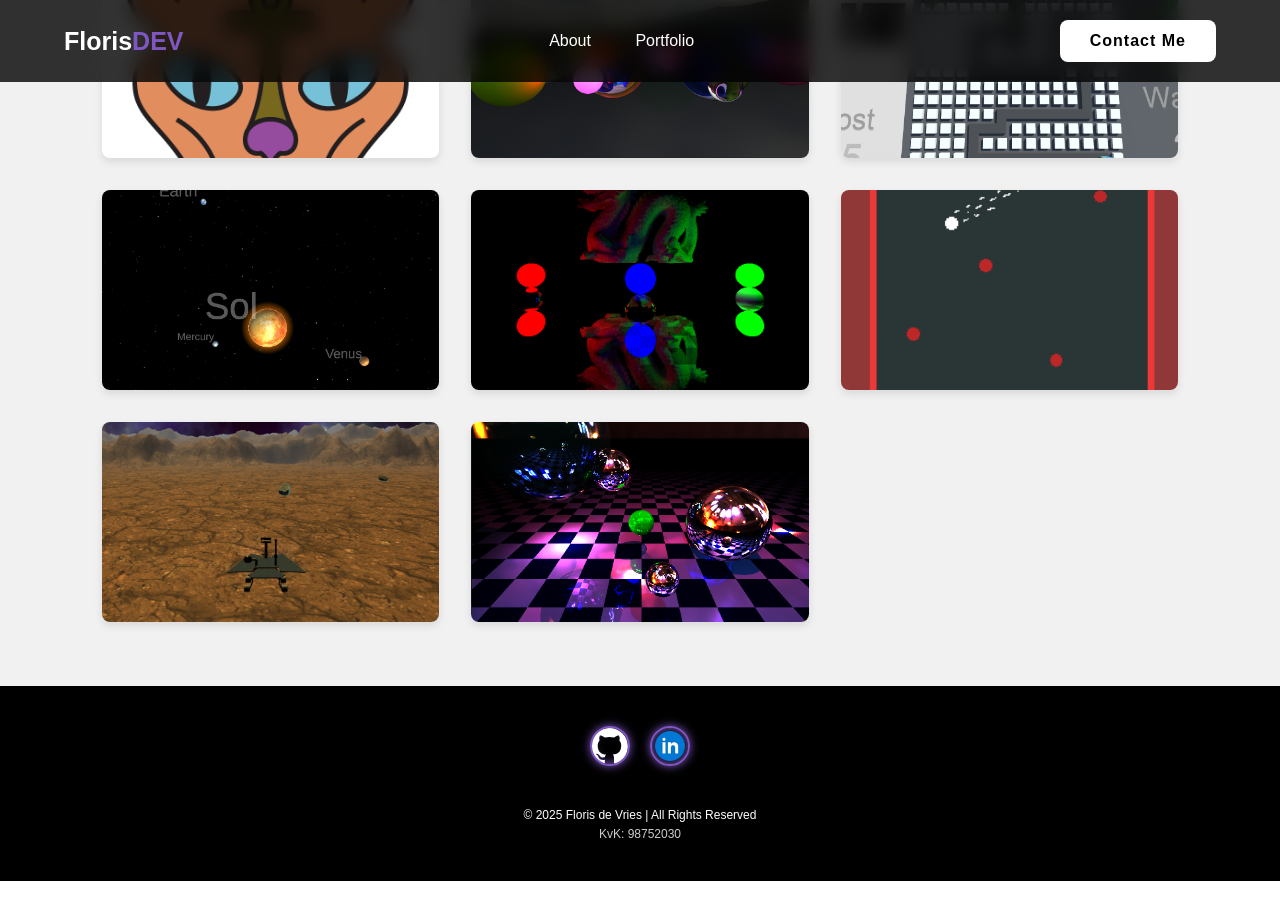
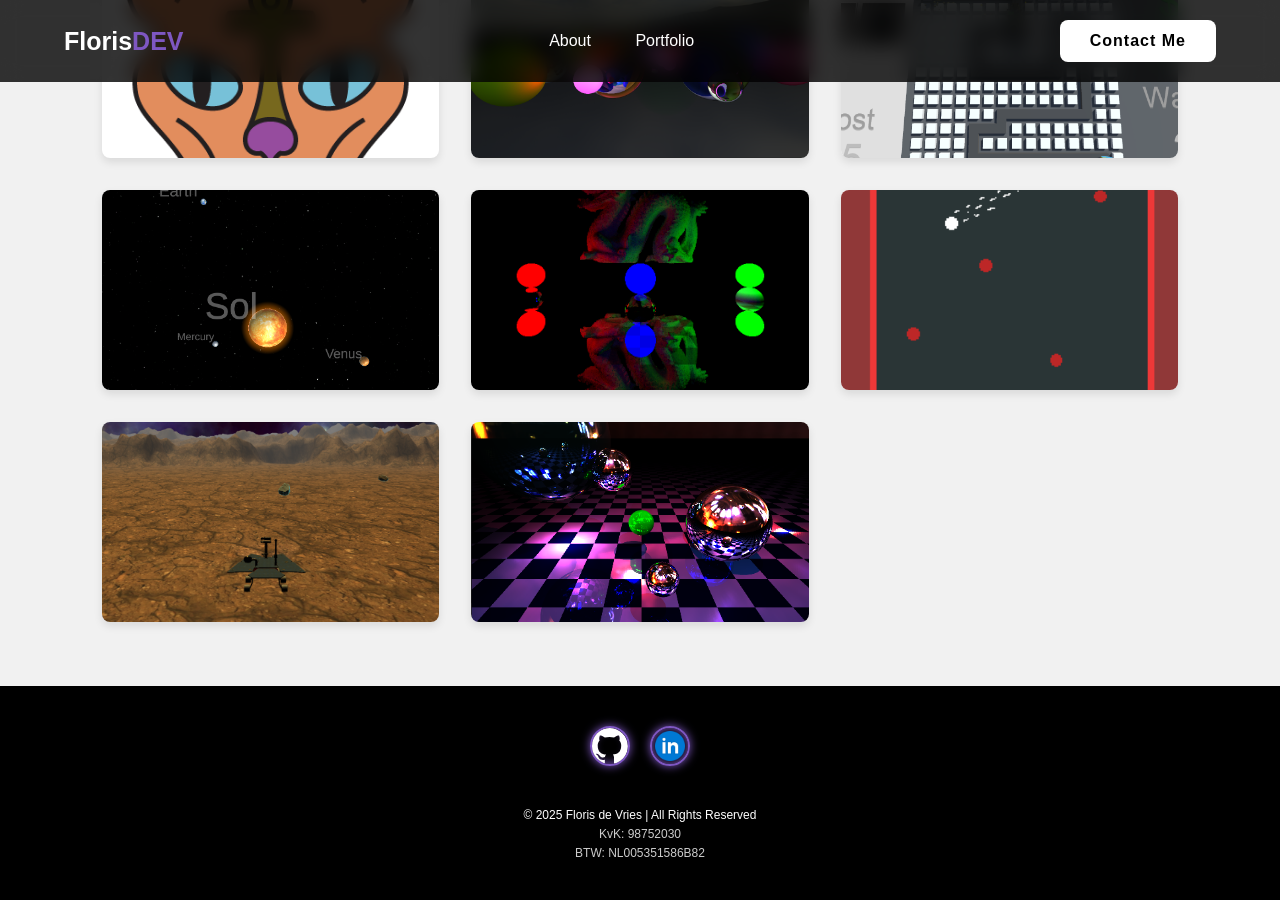
Before and after one commit to FlorisDeVries/FlorisDeVries.github.io, a Jekyll site: the page built from index.html, in a window 1280 px wide and 900 px high, scrolled down 2501 px. Built offline with Jekyll 4.4.1, drawn with Linux system fonts in a browser that asks for light colours.

Commit message:
Added BTW

```diff
--- a/_includes/footer.html
+++ b/_includes/footer.html
@@ -8,5 +8,6 @@
 
   <p class="copyright">© {{ site.time | date: '%Y' }} {{ site.author }} | All Rights Reserved</p>
   <p class="kvk-number">KvK: 98752030</p>
+  <p class="kvk-number">BTW: NL005351586B82</p>
 
 </footer>
```
